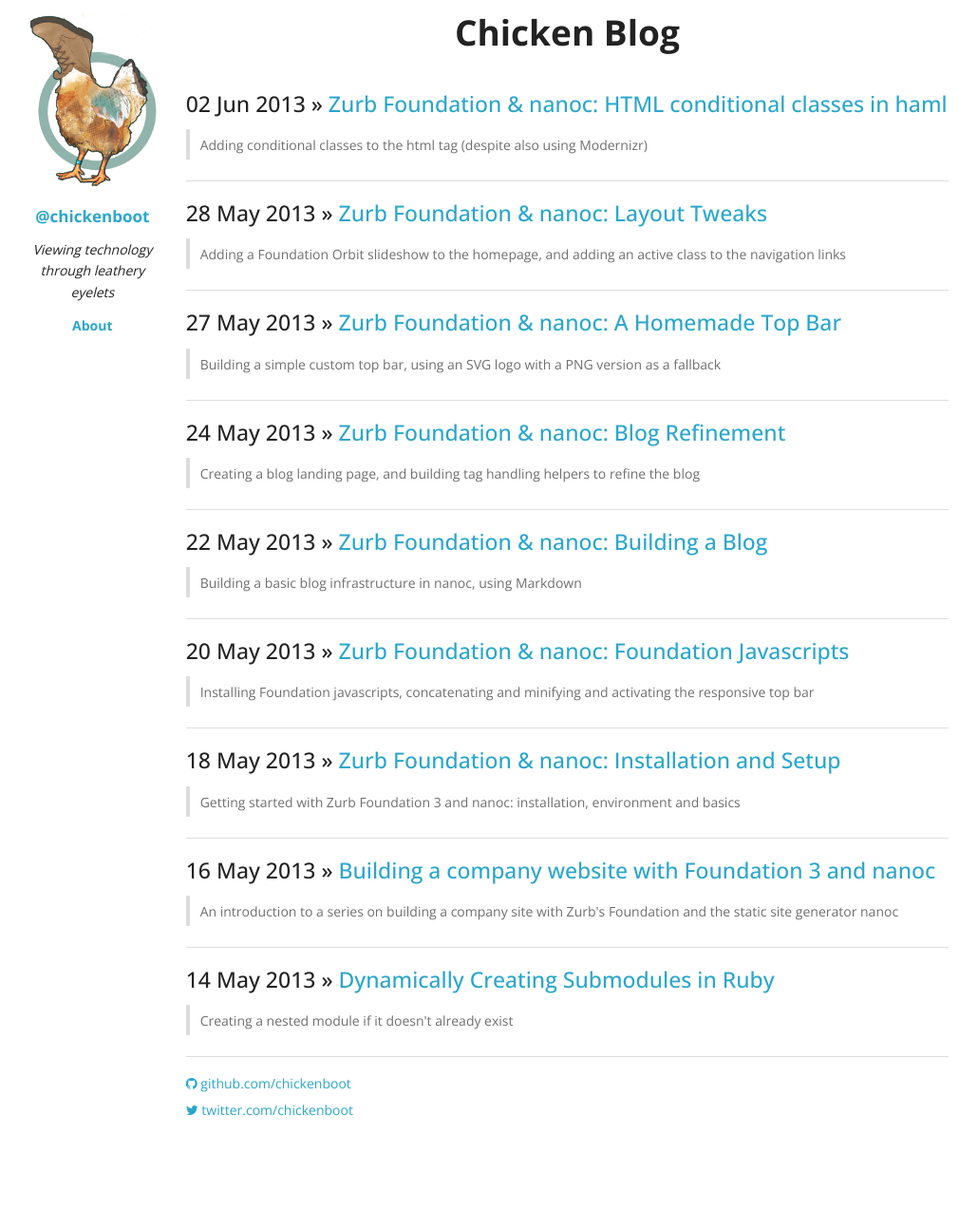
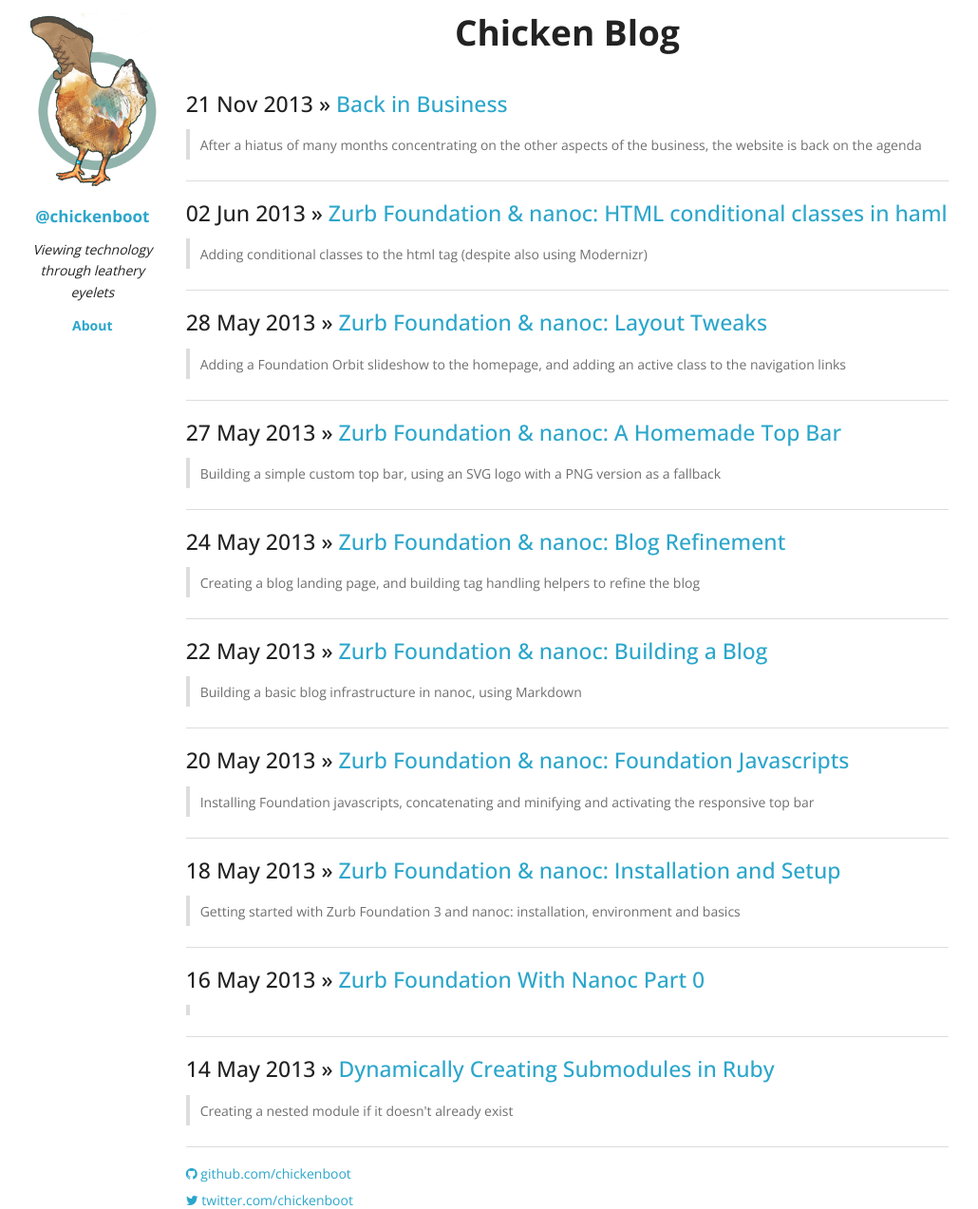
Before and after one commit to chickenboot/chickenboot.github.com, a Jekyll site: the page built from index.html, in a window 1280 px wide. Shown: the whole page at 95% size, without its empty margins (126-1156 px from the left). Built offline with Jekyll 4.4.1, drawn with Linux system fonts in a browser that asks for light colours; Markdown is read by kramdown in place of the engine named in the settings; a script that is not in the unit is left out; before the commit the page ends 1178 px from its top, so only the background shows below that; some of the changed lines change nothing that is shown.

Commit message:
new post

```diff
--- /dev/null
+++ b/_posts/2013-11-21-back-in-business.md
@@ -0,0 +1,16 @@
+---
+layout: post
+title: Back in Business
+abstract: After a hiatus of many months concentrating on the other aspects of the business, the website is back on the agenda
+published: true
+---
+
+Well it has been an interesting six months. It's surprisingly difficult and time consuming starting a business from scratch wouldn't you know? The previous blogs were all well and good, but in the end I made the mistake I think many of us techies do, and got my priorities a bit backwards.
+
+I also thought I could design a full product-showcasing website from scratch, but I was mistaken. At least for now, it's definitely on my list of skills to learn soon!
+
+Now that we have our products sorted, our plan sorted, several customers who have tested out our production process and all those other tiny things out of the way, we have turned our attention to the website. Rather than wait for decades for me to learn the design process, we've outsourced the design to our very talented friends at [Moving](http://www.movingstudio.co.uk/).
+
+So it's time for me to dust off my skills and remind myself (thankfully I wrote a few blogs on it!) how this all works, and describe this new (more effective I hope) way of doing things.
+
+Oh and I'm sticking with Foundation 3 even though Foundation 5 was released today! I'm an old school enterprise man at heart, and I don't do upgrades until they're at least a year past their support end-of-life!
```
Also changed, not shown: _posts/2013-05-16-zurb-foundation-with-nanoc-part-0.md (+1 -1 lines).
